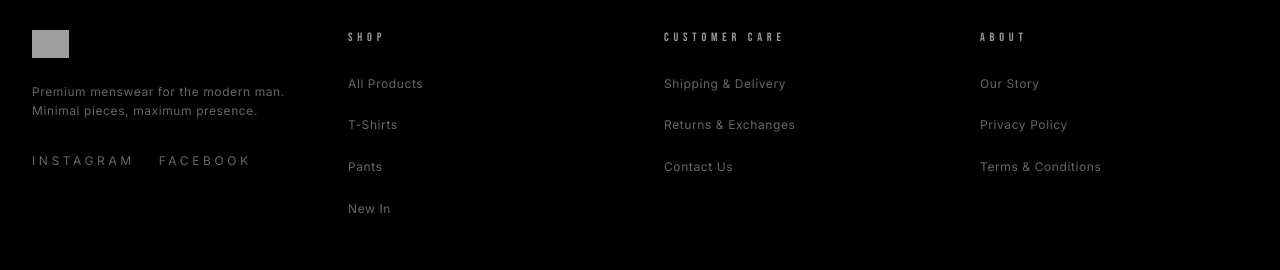
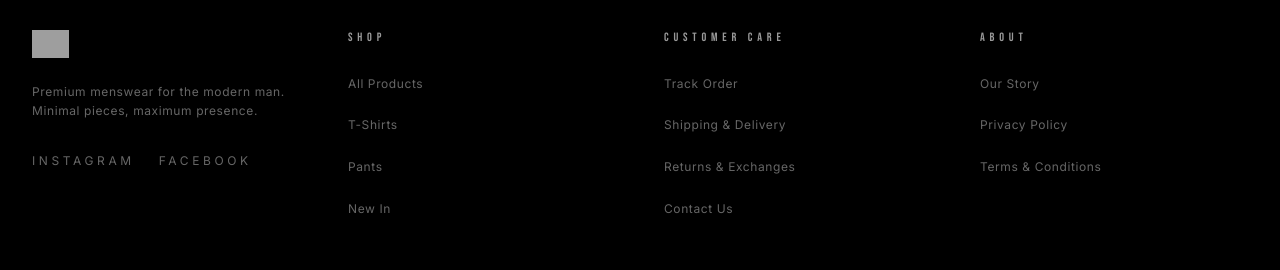
Before and after one commit to Ahmed-Elmmohamedy/seenways-frontend, a Next.js app: page / in a window 1280 px wide. Shown: the part 3766-4036 px from the top of the page. Built offline with nearby package versions, Linux system fonts and the light colour scheme; no server answers; grey boxes are pictures that could not be loaded.

Commit message:
Update footer links to include 'Track Order'

```diff
--- a/src/components/layout/Footer.tsx
+++ b/src/components/layout/Footer.tsx
@@ -54,7 +54,7 @@ export default function Footer() {
             <div>
               <h3 className="text-xs tracking-[0.4em] uppercase mb-6 text-white/60">Customer Care</h3>
               <ul className="space-y-4">
-                {[["Shipping & Delivery", "/shipping"], ["Returns & Exchanges", "/returns"], ["Contact Us", "/contact"]].map(([label, href]) => (
+                {[["Track Order", "/track-order"], ["Shipping & Delivery", "/shipping"], ["Returns & Exchanges", "/returns"], ["Contact Us", "/contact"]].map(([label, href]) => (
                   <li key={href}><Link href={href} className="text-white/40 hover:text-white transition-colors text-xs tracking-wider">{label}</Link></li>
                 ))}
               </ul>
```
